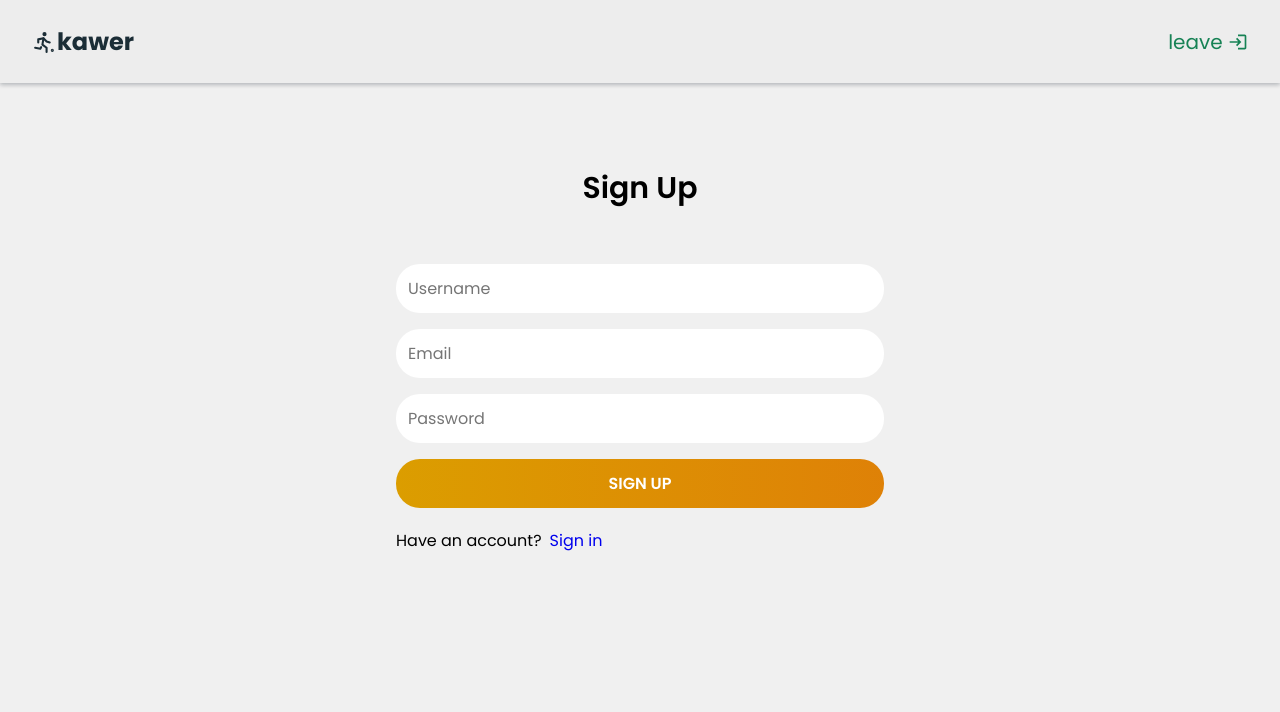
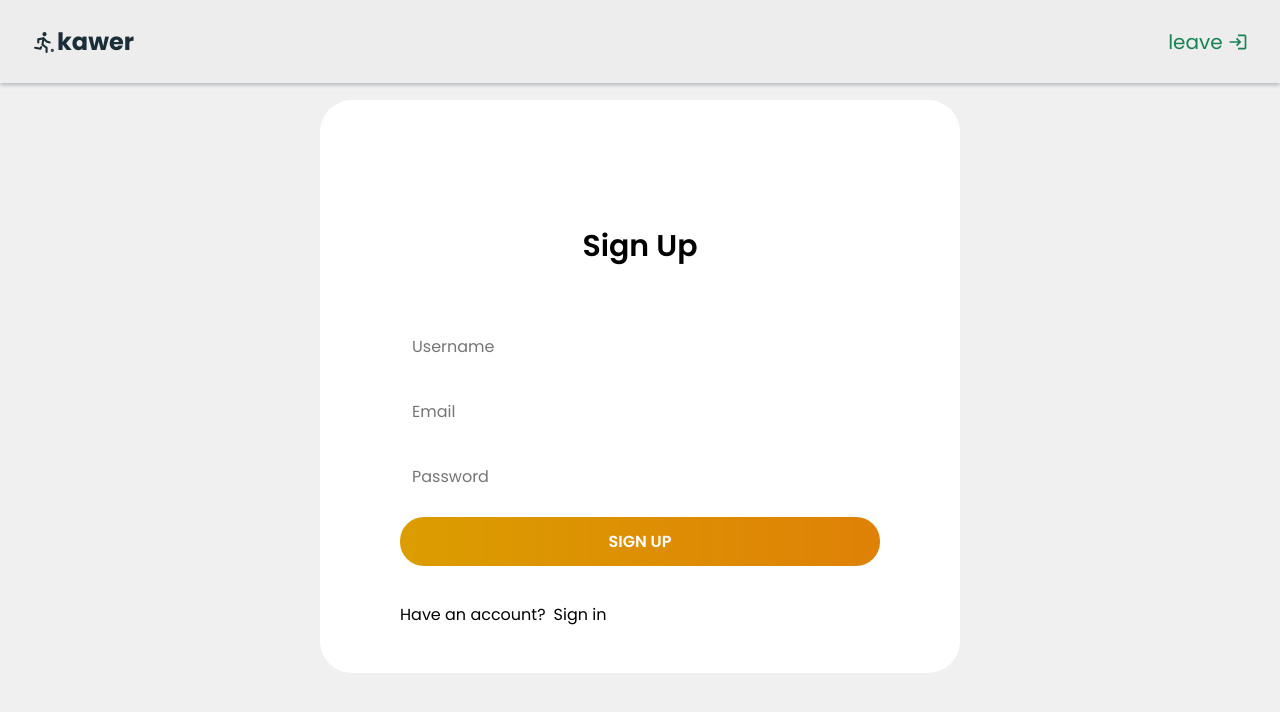
Before and after one commit to SalemAziz/azizproj, a React (Vite) app in the folder client/: page /sign-up in a window 1280 px wide. Shown: the top 712 px of the page. Built offline with nearby package versions, Linux system fonts and the light colour scheme.

Commit message:
signup update

```diff
--- a/client/src/components/sign/login/Login.jsx
+++ b/client/src/components/sign/login/Login.jsx
@@ -65,14 +65,15 @@ const Login = () => {
 
           {loading ? 'Loading...' : 'Sign Up'}
         </button>
-      </form>
-      <div className='txtsig'>
+        <div className='txtsig'>
         <p>Have an account?</p>
         <Link to='/sign-in'>
           <span >Sign in</span>
         </Link>
       </div>
       <p className='text-red-700 mt-5'>{error && 'Something went wrong!'}</p>
+      </form>
+
     </section>
   )
 }
--- a/client/src/components/sign/login/login.css
+++ b/client/src/components/sign/login/login.css
@@ -14,10 +14,12 @@
 }
 
 .log {
-  padding: 0.75rem;
-  max-width: 32rem;
+  padding: 80px;
+  max-width: 40rem;
   margin: 0 auto;
-  transform: translateY(110PX);
+  transform: translateY(100px);
+  background-color: var(--whiteColor);
+  border-radius: 2rem;
 }
 .log .logtext {
   margin-top: 1.75rem;
@@ -57,10 +59,12 @@
 .log .formtxt .btnlog:hover.btnlog {
   background: var(--mm);
 }
-.log .txtsig {
+.log .formtxt .txtsig {
   display: flex;
   margin-top: 1.25rem;
   gap: 0.5rem;
   color: black;
-  transform: translateY(50PX);
+}
+.log .formtxt .txtsig span {
+  color: black;
 }/*# sourceMappingURL=login.css.map */
--- a/client/src/components/sign/login/login.scss
+++ b/client/src/components/sign/login/login.scss
@@ -14,10 +14,13 @@
 }
 
 .log {
-    padding: 0.75rem;
-    max-width: 32rem;
+    padding: 80px;
+    max-width: 40rem;
     margin: 0 auto;
-    transform: translateY(110PX);
+    transform: translateY(100px);
+    background-color: var(--whiteColor);
+    border-radius: 2rem;
+
     .logtext {
         margin-top: 1.75rem;
         margin-bottom: 1.75rem;
@@ -63,15 +66,18 @@
             }
 
         }
+        .txtsig{
+            display: flex;
+            margin-top: 1.25rem;
+            gap: 0.5rem;
+            color: black;
+            span {
+                color: black;
+            }
+
+        }
 
     }
-    .txtsig{
-        display: flex;
-        margin-top: 1.25rem;
-        gap: 0.5rem;
-        color: black;
 
-        transform: translateY(50PX);
-    }
 
 }
```
Also changed, not shown: 1 other file (tests, documents, lock files or other folders).
